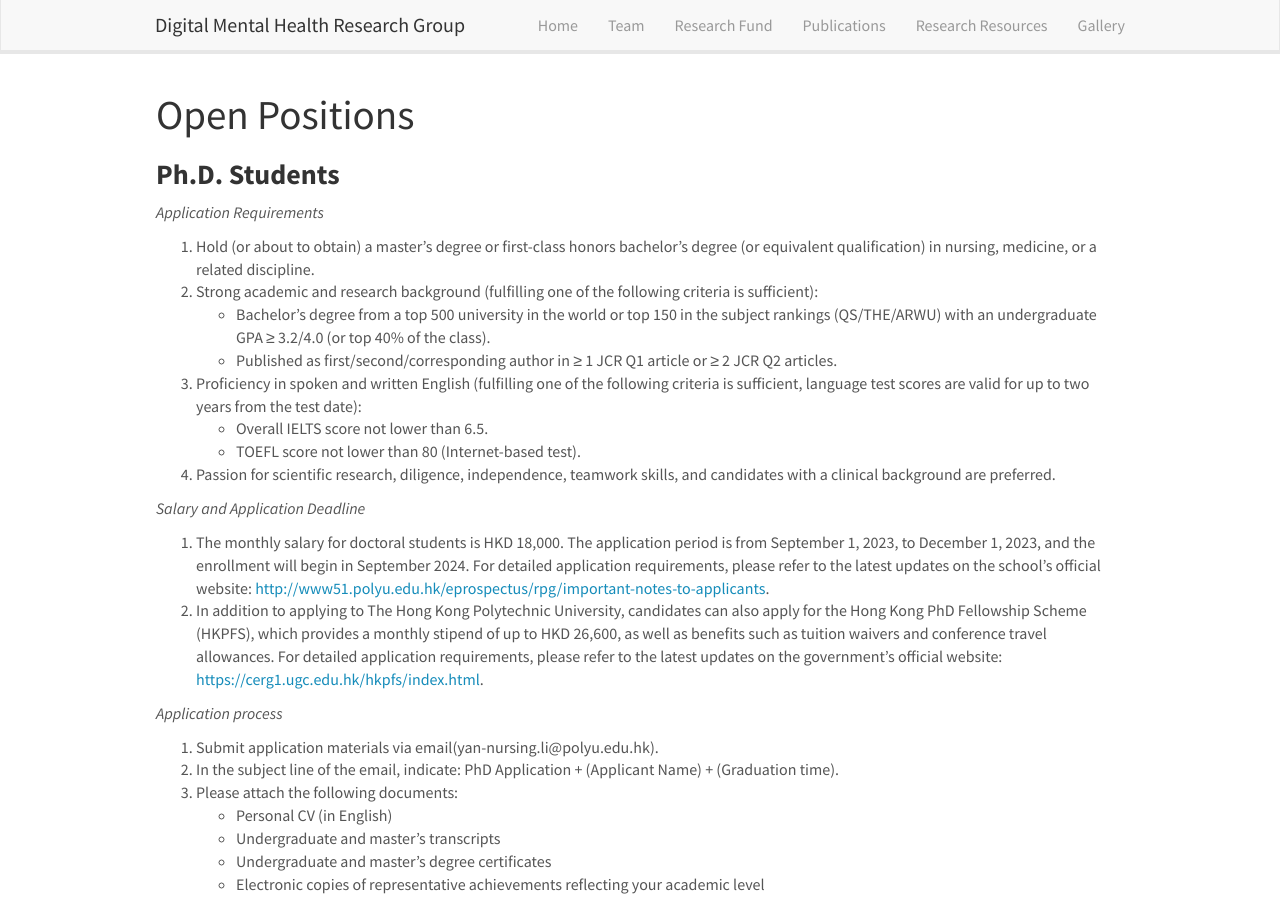
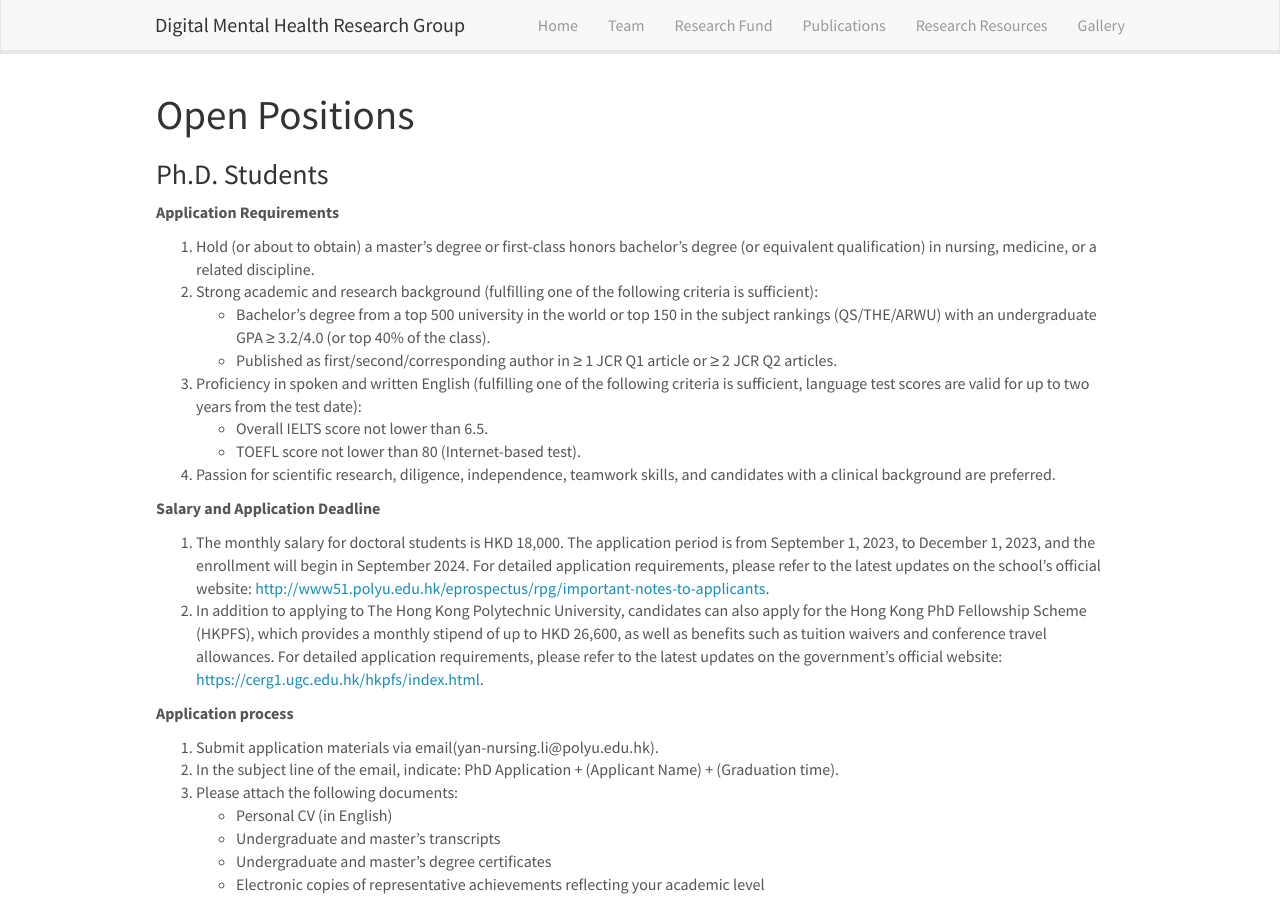
Before and after one commit to polyuly/polyuly.github.io, a Jekyll site: the page built from _pages/openings.md, in a window 1280 px wide and 900 px high. Built offline with Jekyll 4.4.1, drawn with Linux system fonts in a browser that asks for light colours; nearby versions of some CDN libraries.

```diff
--- a/_pages/openings.md
+++ b/_pages/openings.md
@@ -10,9 +10,9 @@ permalink: /vacancies
 
 
 
-### **Ph.D. Students**
+### Ph.D. Students
 
-*Application Requirements*
+**Application Requirements**
 
 1. Hold (or about to obtain) a master's degree or first-class honors bachelor's degree (or equivalent qualification) in nursing, medicine, or a related discipline.
 2. Strong academic and research background (fulfilling one of the following criteria is sufficient):
@@ -23,12 +23,12 @@ permalink: /vacancies
 *   TOEFL score not lower than 80 (Internet-based test).
 4. Passion for scientific research, diligence, independence, teamwork skills, and candidates with a clinical background are preferred.
 
-*Salary and Application Deadline*
+**Salary and Application Deadline**
 
 1. The monthly salary for doctoral students is HKD 18,000. The application period is from September 1, 2023, to December 1, 2023, and the enrollment will begin in September 2024. For detailed application requirements, please refer to the latest updates on the school's official website: <http://www51.polyu.edu.hk/eprospectus/rpg/important-notes-to-applicants>.
 2. In addition to applying to The Hong Kong Polytechnic University, candidates can also apply for the Hong Kong PhD Fellowship Scheme (HKPFS), which provides a monthly stipend of up to HKD 26,600, as well as benefits such as tuition waivers and conference travel allowances. For detailed application requirements, please refer to the latest updates on the government's official website: <https://cerg1.ugc.edu.hk/hkpfs/index.html>.
 
-*Application process*
+**Application process**
 1. Submit application materials via email(yan-nursing.li@polyu.edu.hk).
 2. In the subject line of the email, indicate: PhD Application + (Applicant Name) + (Graduation time).
 3. Please attach the following documents:
@@ -38,9 +38,9 @@ permalink: /vacancies
 *   Electronic copies of representative achievements reflecting your academic level
 
 
-### **Postdoctoral Fellow**
+### Postdoctoral Fellow
 
-*Duties*
+**Duties**
 
 The appointee will assist the project leader in the research project - “Digital preventive healthcare for people with physical disabilities: a programme of research”.  The research group has rich experience in relevant fields and aims at achieving impactful deliverables and publishing high-quality papers in top journals and conferences.  The appointee will be required to:
 - research and develop new algorithms for the AI-based digital assistant;
@@ -50,7 +50,7 @@ The appointee will assist the project leader in the research project - “Digita
 - write papers and proposals; and
 - perform any other duties as assigned by the project leader or his/her delegates.
 
-*Qualifications*
+**Qualifications**
 
 1. have a doctoral degree in Nursing, Public Health, Rehabilitation, Psychology, Computer Science  or an equivalent qualification and must have no more than five years of post-qualification experience at the time of application;
 2. have experience in writing research papers and proposals;
```
